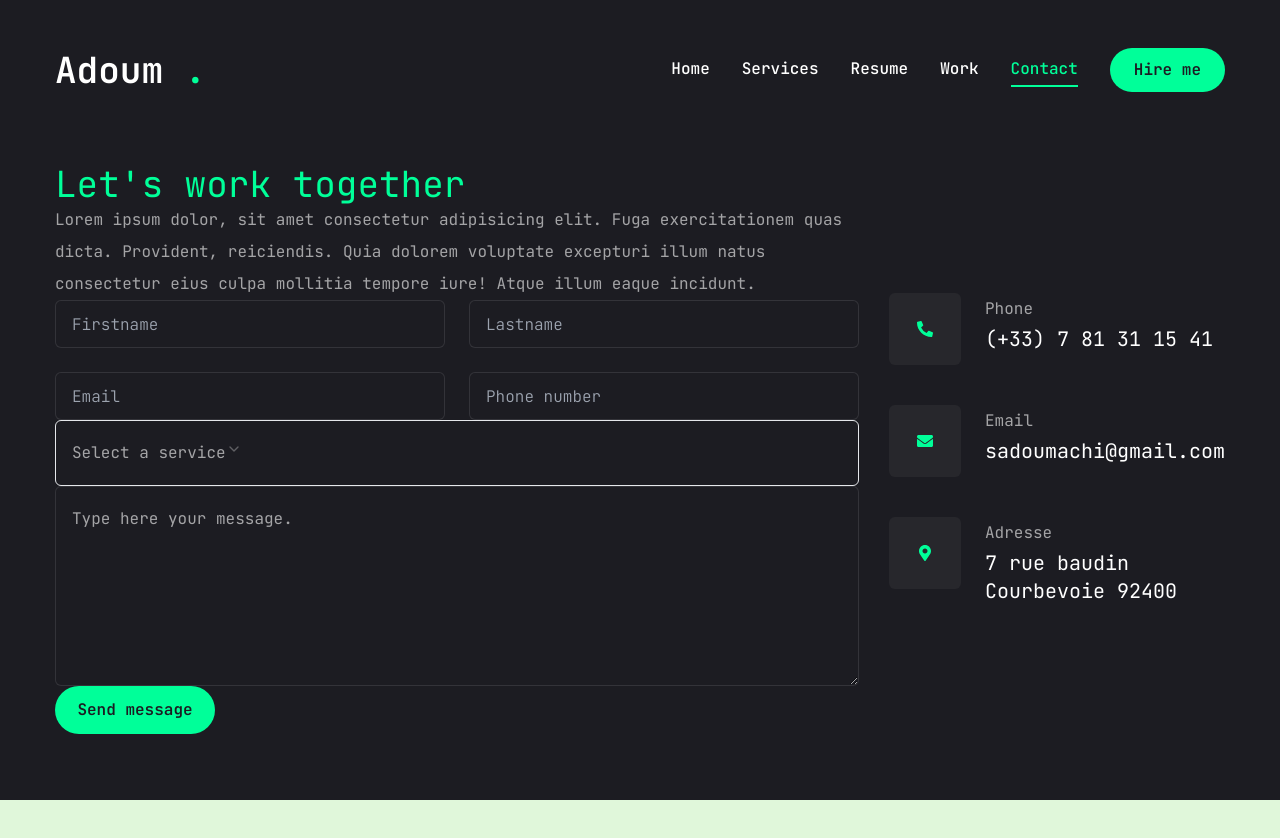
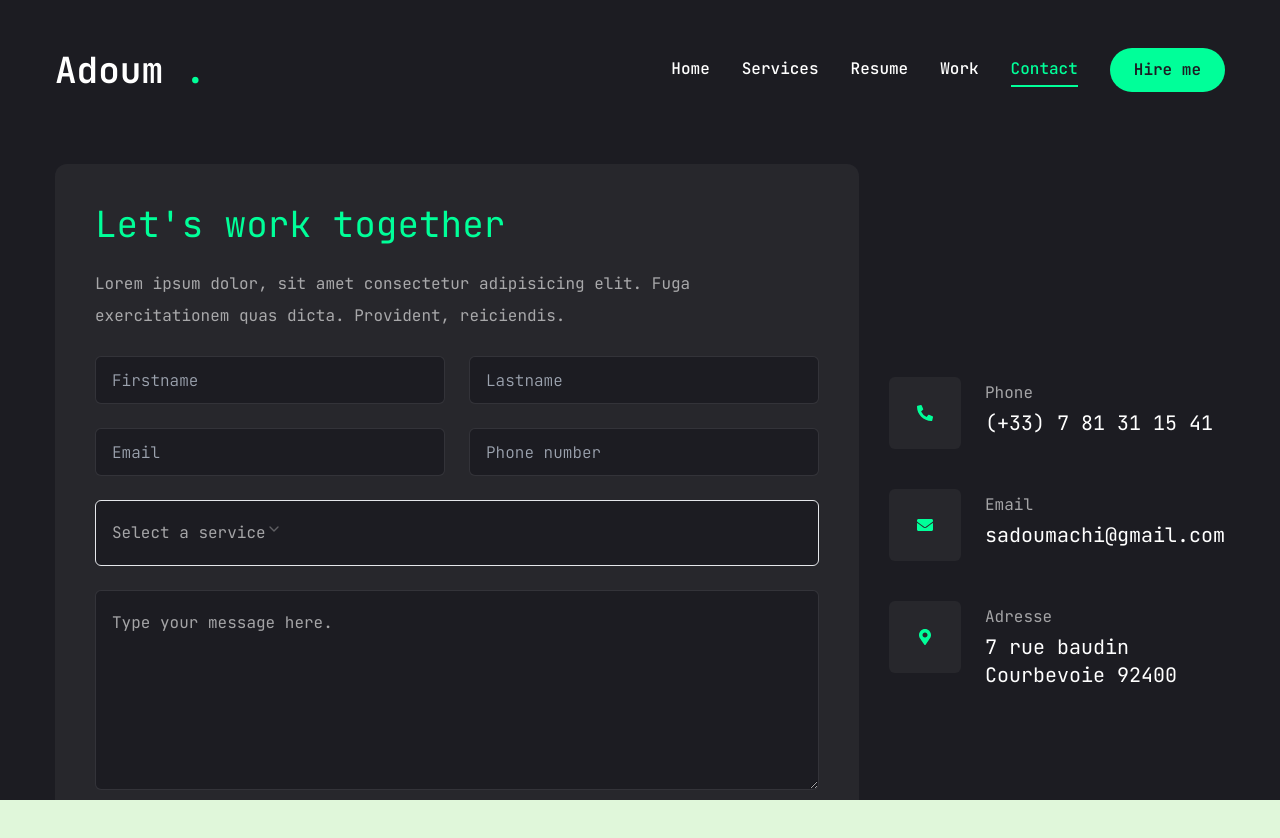
Before and after one commit to Adoum15/Portfolio_Next, a Next.js app: page /contact in a window 1280 px wide. Shown: the top 838 px of the page. Before the commit the page ends 800 px from the top, so only its background shows below. Built offline with nearby package versions, Linux system fonts and the light colour scheme.

Commit message:
test de buid

```diff
--- a/app/contact/page.jsx
+++ b/app/contact/page.jsx
@@ -53,36 +53,55 @@ function Contact() {
       name="contact"
       method="POST"
       data-netlify="true"
-            netlify-honeypot="bot-field"
-            action="/thank-you">
+      netlify-honeypot="bot-field"  // Champ pour éviter les soumissions de bots
+      action="/thank-you"  // Redirection après soumission
+      className="flex flex-col gap-6 p-10 bg-[#27272c] rounded-xl"
+    >
+      {/* Champ caché obligatoire pour Netlify Forms */}
+      <input type="hidden" name="form-name" value="contact" />
+
+      {/* Champ honeypot caché pour éviter le spam */}
+      <p hidden>
+        <label>Don't fill this out: <input name="bot-field" /></label>
+      </p>
+
       <h3 className="text-4xl text-accent">Let's work together</h3>
       <p className="text-white/60">
         Lorem ipsum dolor, sit amet consectetur adipisicing elit. Fuga
-                exercitationem quas dicta. Provident, reiciendis. Quia dolorem
-                voluptate excepturi illum natus consectetur eius culpa mollitia
-                tempore iure! Atque illum eaque incidunt.
+        exercitationem quas dicta. Provident, reiciendis.
       </p>
+
       <div className="grid grid-cols-1 md:grid-cols-2 gap-6">
-                <Input type="firstname" placeholder="Firstname" />
-                <Input type="lastname" placeholder="Lastname" />
-                <Input type="email" placeholder="Email" />
-                <Input type="Phone" placeholder="Phone number" />
+        <Input type="text" name="firstname" placeholder="Firstname" required />
+        <Input type="text" name="lastname" placeholder="Lastname" required />
+        <Input type="email" name="email" placeholder="Email" required />
+        <Input type="tel" name="phone" placeholder="Phone number" required />
       </div>
-              <Select>
+
+      {/* Sélection du service */}
+      <Select name="service">
         <SelectTrigger className="w-full">
-                  <SelectValue placeholder="Select a service"/>
+          <SelectValue placeholder="Select a service" />
         </SelectTrigger>
         <SelectContent>
           <SelectGroup>
             <SelectLabel>Select a service</SelectLabel>
-                    <SelectItem value="est">Web Development</SelectItem>
-                    <SelectItem value="cst">UI/UX Design</SelectItem>
-                    <SelectItem value="mst">Logo Design</SelectItem>
+            <SelectItem value="Web Development">Web Development</SelectItem>
+            <SelectItem value="UI/UX Design">UI/UX Design</SelectItem>
+            <SelectItem value="Logo Design">Logo Design</SelectItem>
           </SelectGroup>
         </SelectContent>
       </Select>
-              <Textarea className="h-[200px]" placeholder="Type here your message." />
-              <Button type="subit" size="md" className="max-w-40">Send message</Button>
+
+      {/* Message */}
+      <Textarea
+        className="h-[200px]"
+        name="message"
+        placeholder="Type your message here."
+        required
+      />
+
+      <Button type="submit" size="md" className="max-w-40">Send message</Button>
     </form>
           </div>
           {/* info */}
--- /dev/null
+++ b/app/thank-you.jsx
@@ -0,0 +1,9 @@
+// pages/thank-you.jsx
+export default function ThankYou() {
+  return (
+    <div>
+      <h1>Thank you for contacting us!</h1>
+      <p>We will get back to you shortly.</p>
+    </div>
+  );
+}
```
Also changed, not shown: 1 other file (tests, documents, lock files or other folders). Lines whose indentation alone changed are shown as unchanged.
